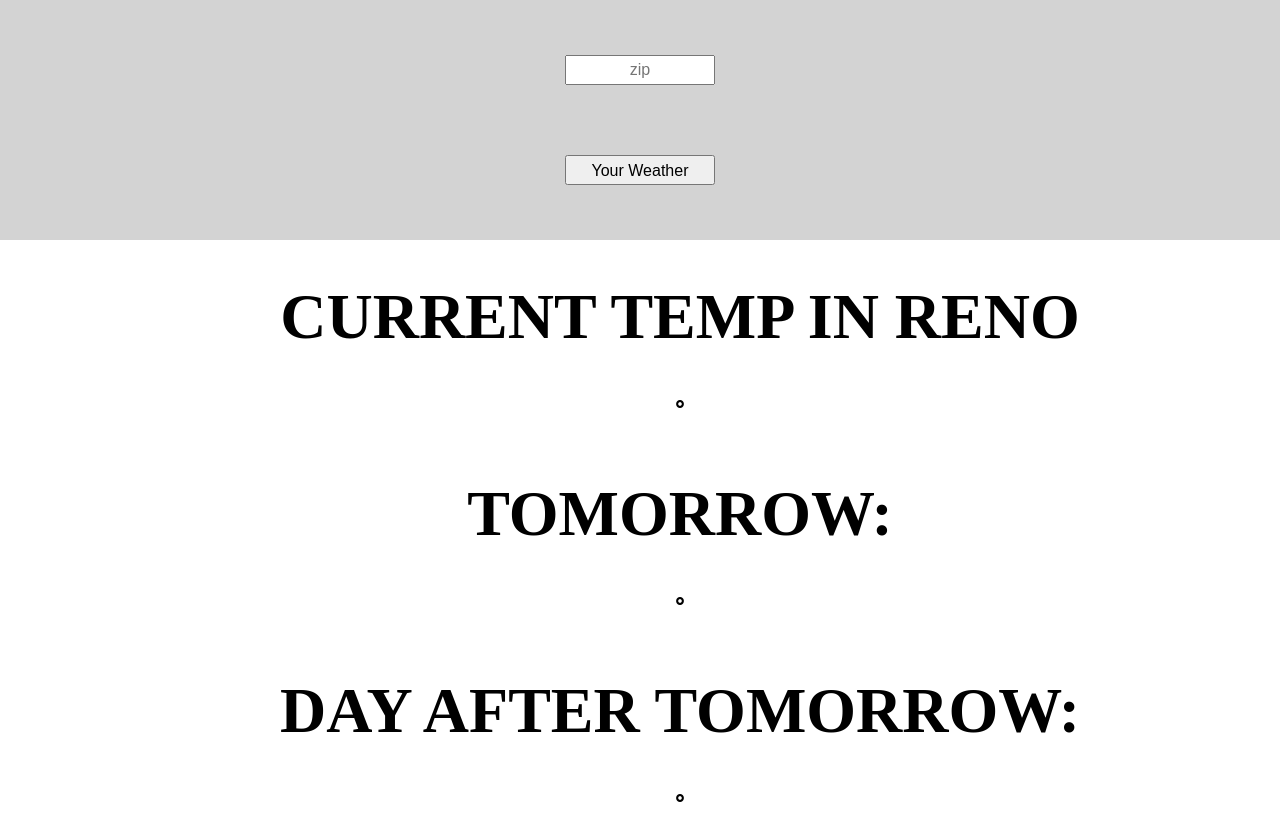
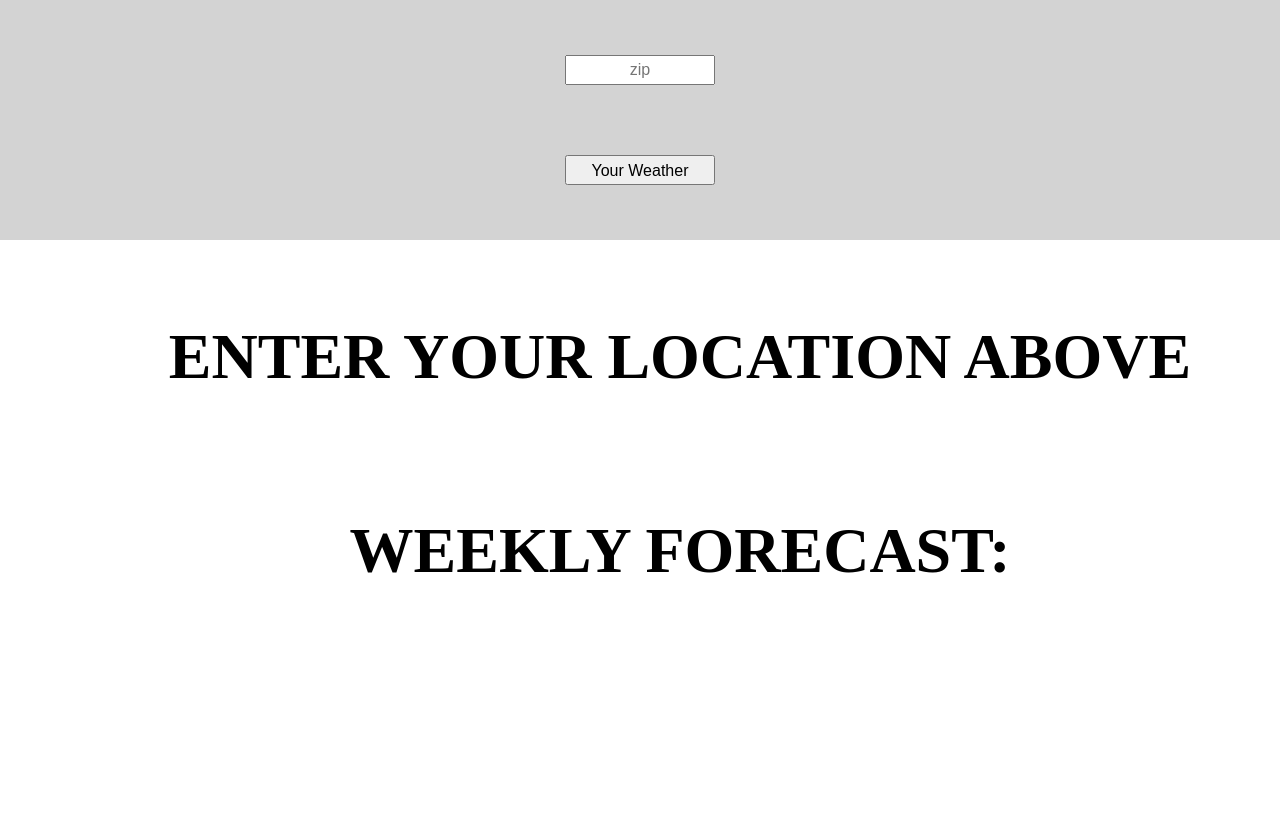
Before and after one commit to jamie29w/weather-api-app, a React (Create React App) app in the folder client/: page / in a window 1280 px wide. Shown: the top 840 px of the page. After the commit the page ends 800 px from the top, so only its background shows below. Built offline with nearby package versions, Linux system fonts and the light colour scheme.

Commit message:
oops...worked on master. Created Daily component and mapped through daily weather to add it to BodyComponent

```diff
--- a/client/src/main/body/Component.js
+++ b/client/src/main/body/Component.js
@@ -1,12 +1,18 @@
 import React from "react";
+import Daily from "./Daily"
 
 function BodyComponent (props) {
+    console.log("daily data props are:")
+    console.log(props.weather.daily.data)
     const styles = {
-        div: {
+        outerDiv: {
             width: "100%",
             fontFamily: "platelet",
             fontSize: "2em",
             margin: "5vh",
+            display: "flex",
+            flexDirection: "column",
+            textAlign: 'center'
         },
         headers: {
             textAlign: "center",
@@ -14,13 +20,17 @@ function BodyComponent (props) {
         }
     }
     return (
-        <div style={styles.div}>
-            <h1 style={styles.headers}>CURRENT TEMP IN RENO</h1>
-            <h3 style={styles.headers}>{props.weather.currently.temperature}˚</h3>
-            <h1 style={styles.headers}>TOMORROW:</h1>
+        <div style={styles.outerDiv}>
+            <h1 style={styles.headers}>{props.weather.currently.temperature === undefined ? "ENTER YOUR LOCATION ABOVE" : `CURRENT WEATHER IN...`}</h1>
+            <h3 style={styles.headers}>{props.weather.currently.temperature === undefined ? "" : `${props.weather.currently.temperature}˚`}</h3>
+
+            <h1>WEEKLY FORECAST:</h1>
+            <br/>
+            {props.weather.currently.temperature === undefined ? "" : props.weather.daily.data.map((day, i) => <Daily key={i} day={props.weather.daily.data[i]} />)}
+            {/* <h1 style={styles.headers}>TOMORROW:</h1>
             <h3 style={styles.headers}>{props.weather.daily.data[1].temperatureHigh}˚</h3>
             <h1 style={styles.headers}>DAY AFTER TOMORROW:</h1>
-            <h3 style={styles.headers}>{props.weather.daily.data[2].temperatureHigh}˚</h3>
+            <h3 style={styles.headers}>{props.weather.daily.data[2].temperatureHigh}˚</h3> */}
         </div>
     )
 }
--- /dev/null
+++ b/client/src/main/body/Daily.js
@@ -0,0 +1,36 @@
+import React from "react"
+
+function Daily (props) {
+    console.log("Daily props are")
+    console.log(props)
+
+    const styles = {
+        outerDivStyles: {
+            display: "flex",
+            flexDirection: "column",
+            textAlign: "center",
+            // margin: "15px"
+        },
+        innerDivStyles: {
+            display: "flex",
+            flexDirection: "row",
+            justifyContent: "space-around",
+            margin: 15
+        }
+    }
+
+
+    return (
+        <div style={styles.outerDivStyles}>
+            <div style={styles.innerDivStyles}>
+                <h3>Hi: {props.day.temperatureHigh}</h3>
+                <h3>Lo: {props.day.temperatureLow} </h3>
+            </div>
+            <h5>Description: {props.day.summary}</h5>
+            <br/>
+            <hr/>
+        </div>
+    )
+}
+
+export default Daily
```
